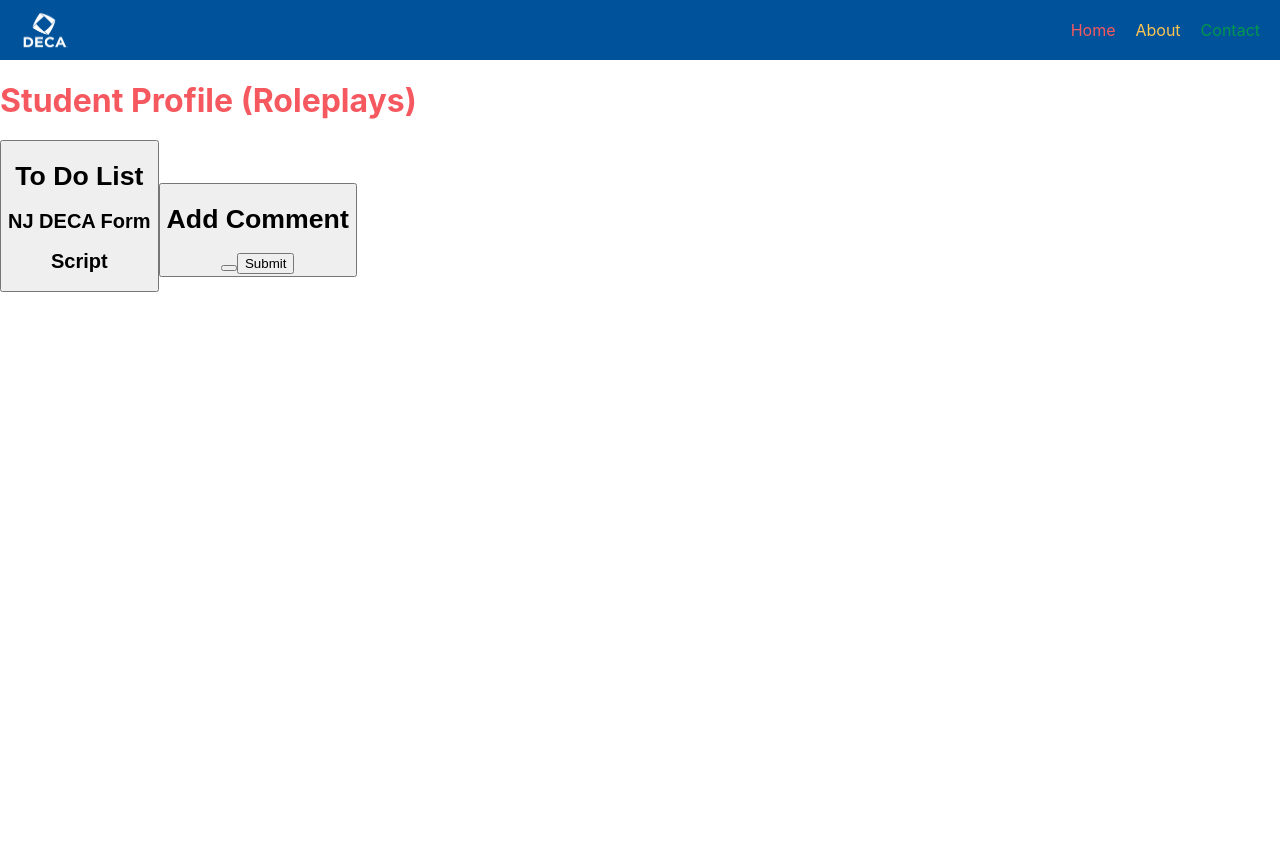
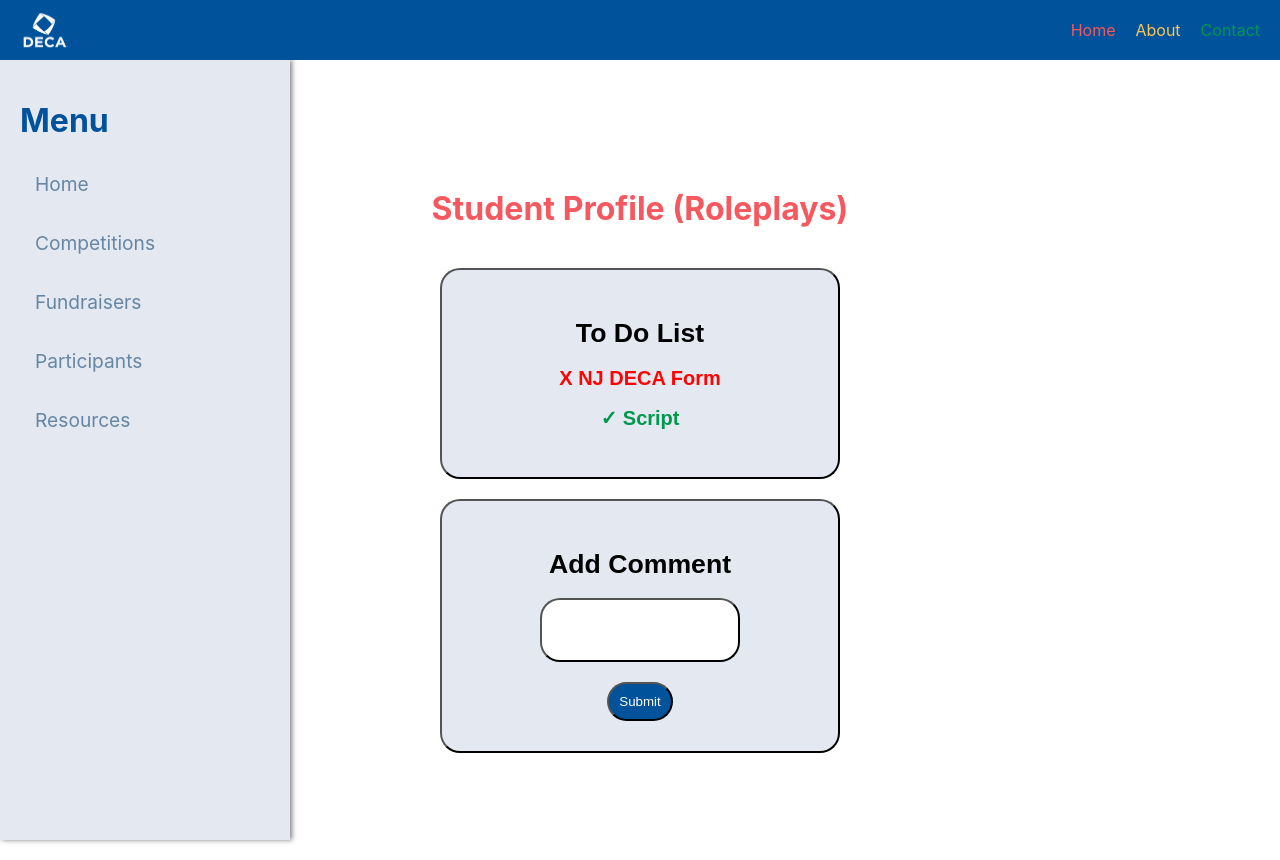
Before and after one commit to ishaaty/rapidPrototype, a React (Create React App) app in the folder rp-project/: page /studentprofile in a window 1280 px wide. Before the commit the page ends 800 px from the top, so only its background shows below. Built offline with nearby package versions, Linux system fonts and the light colour scheme.

Commit message:
Officially finished admin views for competitions page

```diff
--- a/rp-project/src/pages/StudentProfile/StudentProfile.js
+++ b/rp-project/src/pages/StudentProfile/StudentProfile.js
@@ -7,20 +7,28 @@ export default function StudentProfile() {
         <>
 
             <Header />
+            <Menu />
 
-            <h1 className="header-text">Student Profile (Roleplays)</h1>
+            <div style={{ display: "flex", flexDirection: "column", alignItems: "center", justifyContent: "center", height: "100vh", gap: "20px" }}>
 
-            <button>
-                <h1>To Do List</h1>
-                <h2>NJ DECA Form</h2>
-                <h2>Script</h2>
-            </button>
+                <h1 className="header-text">Student Profile (Roleplays)</h1>
 
-            <button>
-                <h1>Add Comment</h1>
-                <button></button>
-                <button>Submit</button>
-            </button>
+                <button style={{ backgroundColor: "#E3E8F1", borderRadius: "20px", padding: "30px", width: "400px" }}>
+                    <h1>To Do List</h1>
+                    <h2 style={{ color: "#FF0303" }}> X NJ DECA Form</h2>
+                    <h2 style={{ color: "#00984D" }}>✓ Script</h2>
+                </button>
+
+                <button style={{ backgroundColor: "#E3E8F1", borderRadius: "20px", padding: "30px", width: "400px" }}>
+                    <h1>Add Comment</h1>
+                    <div style={{ display: "flex", flexDirection: "column", alignItems: "center", justifyContent: "center", gap: "20px" }}>
+                        <button style={{ backgroundColor: "white", borderRadius: "20px", padding: "30px", width: "200px"}}></button>
+                        <button style={{ backgroundColor: "#00529B", color: "white", padding: "10px", borderRadius: "20px" }}>Submit</button>
+                    </div>
+
+                </button>
+
+            </div>
 
 
         </>
```
